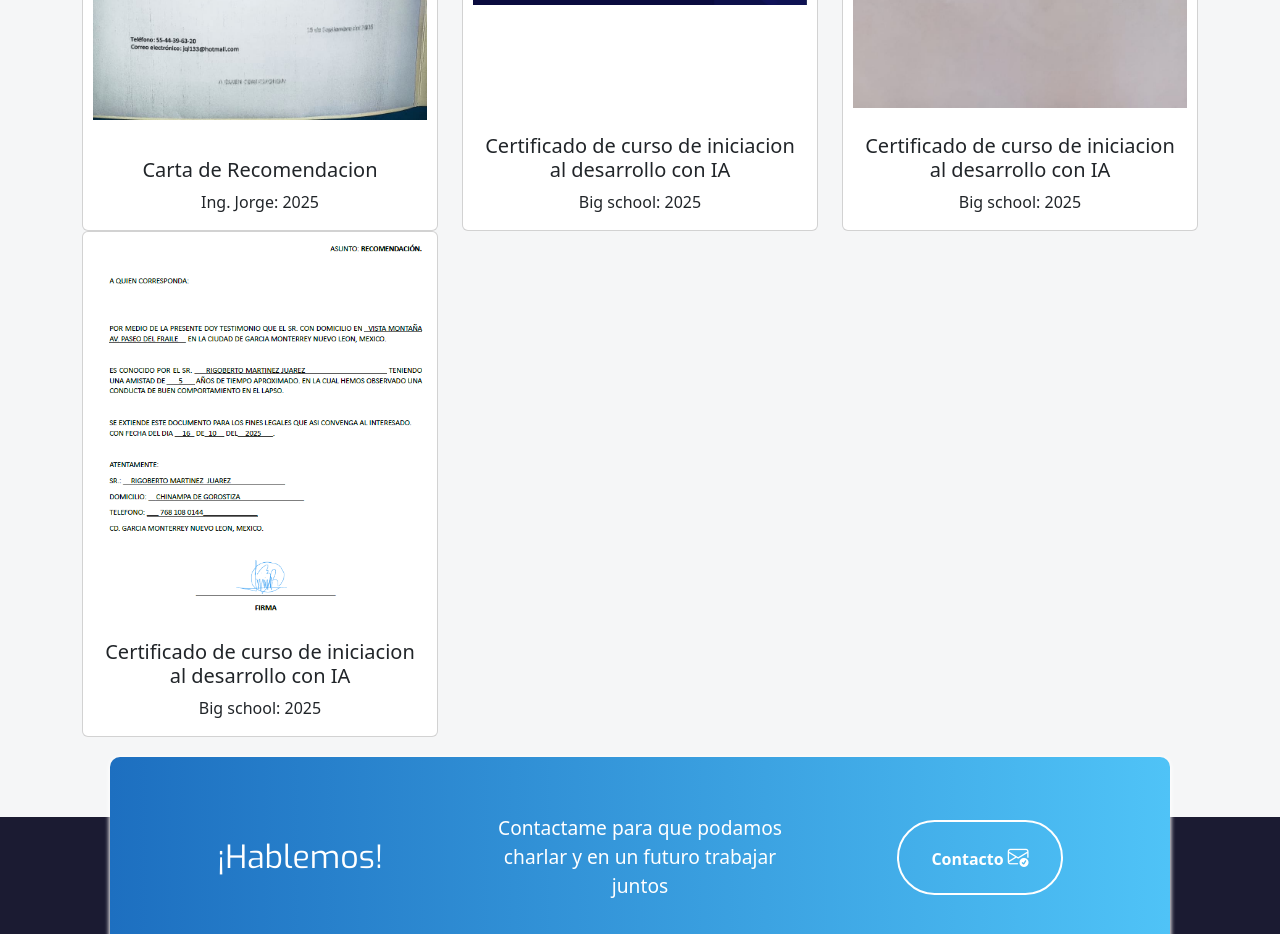
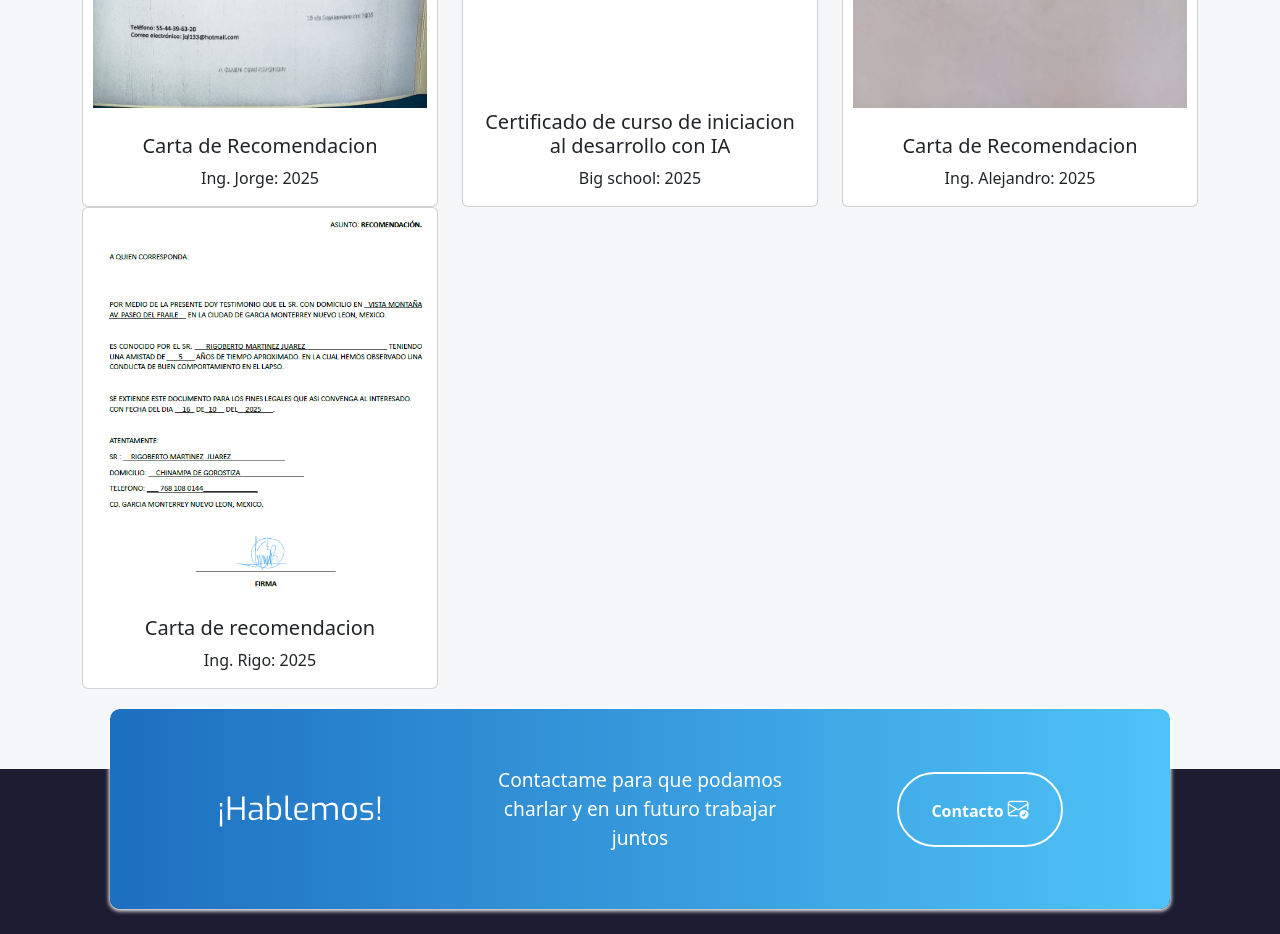
Before and after one commit to wh035934/CV_William_hernandez_, a plain HTML site: page index.html in a window 1280 px wide. Shown: the part 4220-5154 px from the top of the page. Drawn offline with nearby package versions, Linux system fonts and the light colour scheme.

Commit message:
Actualizacion del portafolio

```diff
--- a/index.html
+++ b/index.html
@@ -330,8 +330,8 @@
                         <img src="img/Recomendacion-ing-alejandro.jpg" class="card-img" alt="Certificado 9" data-bs-toggle="modal"
                             data-bs-target="#modalImagen9">
                         <div class="card-body">
-                            <h5 class="card-title">Certificado de curso de iniciacion al desarrollo con IA</h5>
-                            <p class="card-text text-center"">Big school: 2025</p>
+                            <h5 class="card-title">Carta de Recomendacion</h5>
+                            <p class="card-text text-center"">Ing. Alejandro: 2025</p>
                         </div>
                     </div>
                 </div>
@@ -351,8 +351,8 @@
                         <img src="img/carta-ing-rigo.png" class="card-img" alt="Certificado 10" data-bs-toggle="modal"
                             data-bs-target="#modalImagen10">
                         <div class="card-body">
-                            <h5 class="card-title">Certificado de curso de iniciacion al desarrollo con IA</h5>
-                            <p class="card-text text-center"">Big school: 2025</p>
+                            <h5 class="card-title">Carta de recomendacion </h5>
+                            <p class="card-text text-center"">Ing. Rigo: 2025</p>
                         </div>
                     </div>
                 </div>
```
